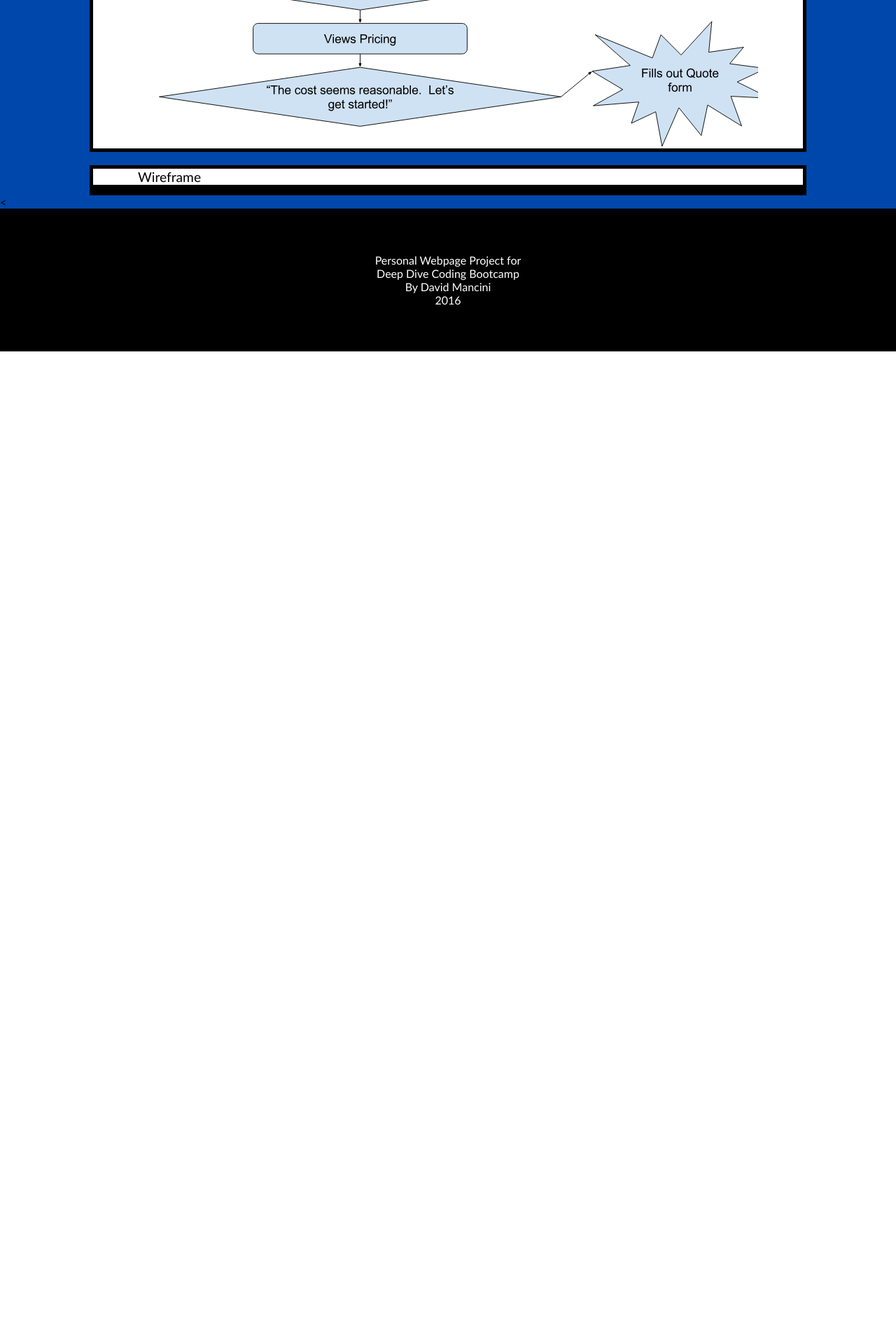
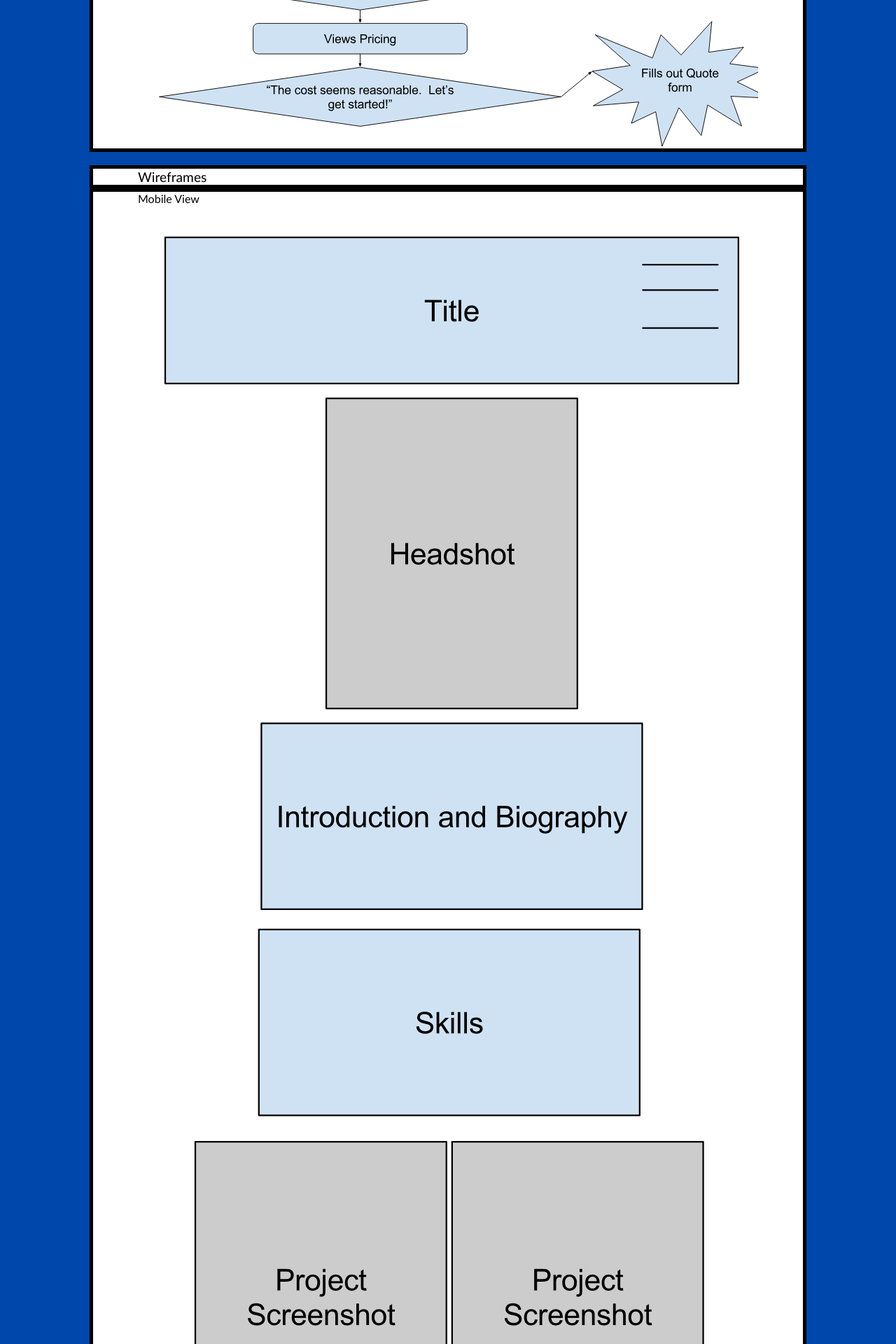
Before and after one commit to davidmancini/about-david, a PHP site: page /milestone-2.php in a window 1280 px wide. Shown: the part 1230-3150 px from the top of the page at 70% size. Before the commit the page ends 1732 px from the top, so only its background shows below. Run offline with PHP 8.4, Linux system fonts and the light colour scheme.

Commit message:
Added Wireframes.

```diff
--- a/public_html/documentation/milestone-2.php
+++ b/public_html/documentation/milestone-2.php
@@ -42,11 +42,16 @@
 			<img src="images/interaction-flow.svg" alt="Interaction Flow">
 		</div><br>
 
-		<!--WIREFRAME -->
-		<div class="sectionHead">Wireframe</div>
+		<!--WIREFRAMES -->
+		<div class="sectionHead">Wireframes</div>
 		<div class="sectionBody">
-
-		</div><<br>
+			Mobile View<br>
+			<img src="images/wireframe-mobile.svg" alt="Mobile Wireframe">
+		</div>
+		<div class="sectionBody">
+			Desktop View<br>
+			<img src="images/wireframe-desktop.svg" alt="Desktop Wireframe">
+		</div><br>
 	</body>
 	<footer>
 		<div class="footer">Personal Webpage Project for<br>Deep Dive Coding Bootcamp<br>By David Mancini<br>2016</div>
```
Also changed, not shown: public_html/documentation/images/wireframe-desktop.svg (added), public_html/documentation/images/wireframe-mobile.svg (added).
